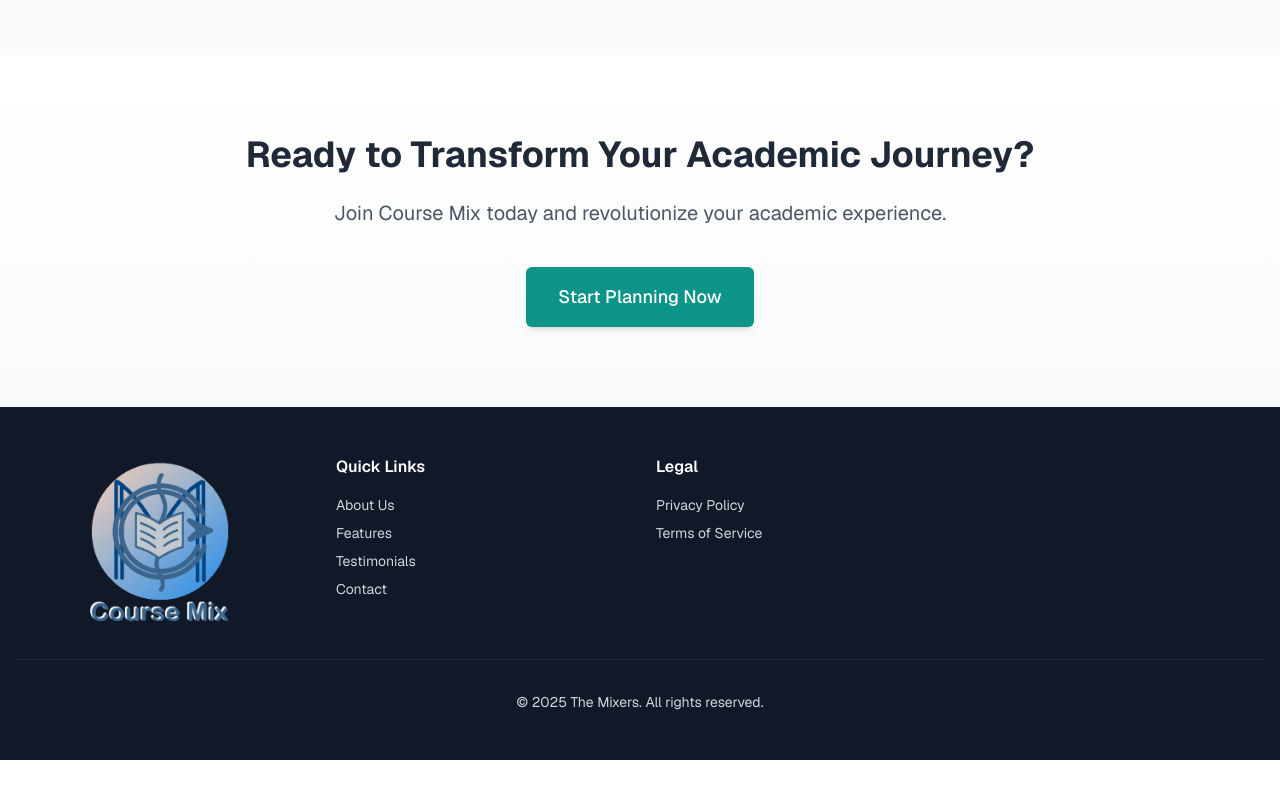
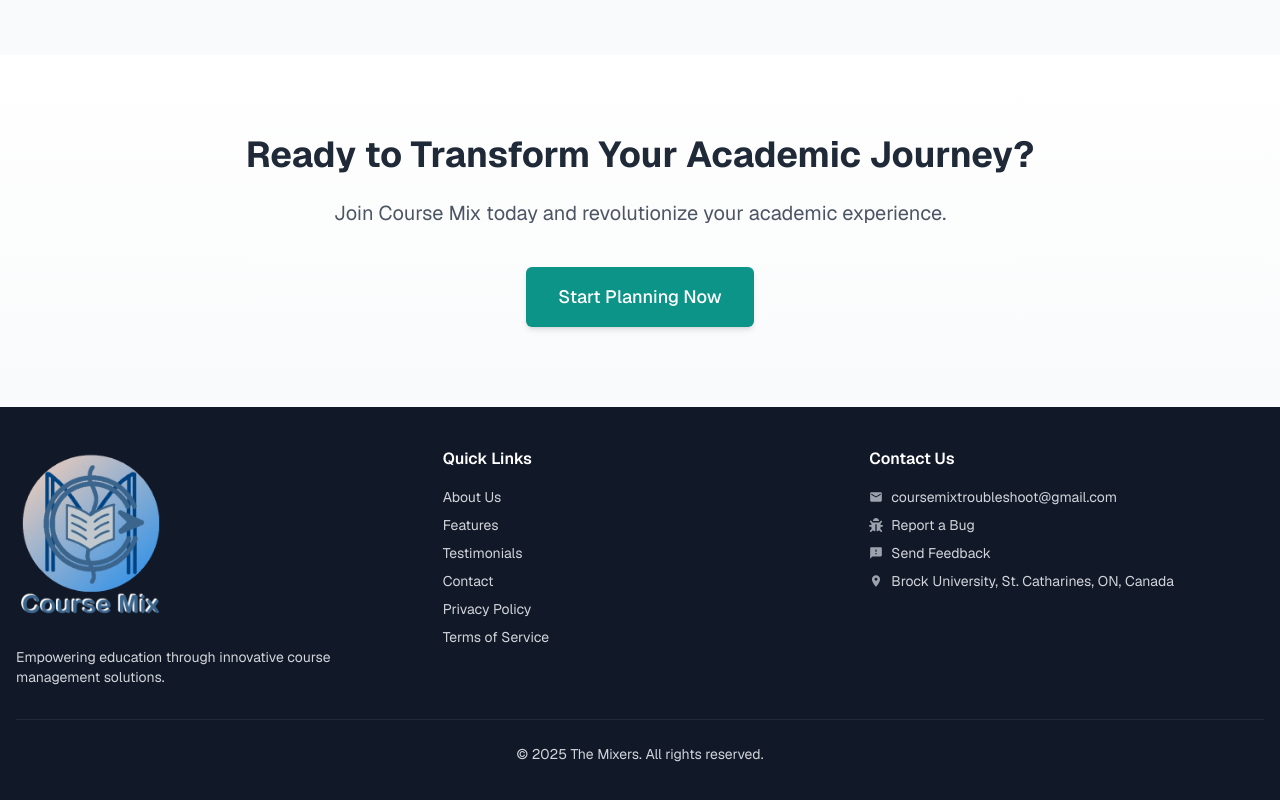
Before and after one commit to ashuchauhan2/COSC4P02, a Next.js app in the folder coursemix/: page / in a window 1280 px wide. Shown: the part 1636-2436 px from the top of the page. Before the commit the page ends 2396 px from the top, so only its background shows below. Built offline with nearby package versions, Linux system fonts and the light colour scheme; no server answers.

Commit message:
fixed footer to make it look more balanced

```diff
--- a/coursemix/components/Footer.tsx
+++ b/coursemix/components/Footer.tsx
@@ -1,39 +1,96 @@
 import React from 'react';
 import Link from 'next/link';
 import Image from 'next/image';
+import { MdEmail, MdLocationOn, MdFeedback } from 'react-icons/md';
+import { FaBug } from 'react-icons/fa';
 
 const Footer = () => {
   return (
     <footer className="bg-gray-900 text-gray-300">
-      <div className="container mx-auto px-4 py-12">
-        <div className="grid text-center grid-cols-1 md:text-left md:grid-cols-3 lg:grid-cols-4 gap-8">
-          <div>
+      <div className="container mx-auto px-4 py-10">
+        {/* Main Footer Content */}
+        <div className="grid grid-cols-1 md:grid-cols-3 gap-8">
+          {/* Logo and Company Description */}
+          <div className="flex flex-col items-center md:items-start">
             <Image
               src="/CourseMixLogo.png"
               alt="Course Mix Logo"
               width={150}
               height={50}
-              className="mx-auto"
+              className="mb-4"
             />
+            <p className="text-sm mt-3 text-center md:text-left">
+              Empowering education through innovative course management solutions.
+            </p>
           </div>
+
+          {/* Quick Links */}
           <div>
-            <h3 className="text-white font-semibold mb-4">Quick Links</h3>
+            <h3 className="text-white font-semibold mb-4 text-center md:text-left">Quick Links</h3>
             <ul className="space-y-2 text-sm">
-              <li><Link href="/about-us" className="hover:text-white">About Us</Link></li>
-              <li><Link href="/features" className="hover:text-white">Features</Link></li>
-              <li><Link href="/testimonials" className="hover:text-white">Testimonials</Link></li>
-              <li><Link href="/contact" className="hover:text-white">Contact</Link></li>
+              <li>
+                <Link href="/about-us" className="hover:text-white transition-colors duration-300 flex items-center justify-center md:justify-start">
+                  <span className="hover:translate-x-1 transition-transform duration-300">About Us</span>
+                </Link>
+              </li>
+              <li>
+                <Link href="/features" className="hover:text-white transition-colors duration-300 flex items-center justify-center md:justify-start">
+                  <span className="hover:translate-x-1 transition-transform duration-300">Features</span>
+                </Link>
+              </li>
+              <li>
+                <Link href="/testimonials" className="hover:text-white transition-colors duration-300 flex items-center justify-center md:justify-start">
+                  <span className="hover:translate-x-1 transition-transform duration-300">Testimonials</span>
+                </Link>
+              </li>
+              <li>
+                <Link href="/contact" className="hover:text-white transition-colors duration-300 flex items-center justify-center md:justify-start">
+                  <span className="hover:translate-x-1 transition-transform duration-300">Contact</span>
+                </Link>
+              </li>
+              <li>
+                <Link href="/privacy-policy" className="hover:text-white transition-colors duration-300 flex items-center justify-center md:justify-start">
+                  <span className="hover:translate-x-1 transition-transform duration-300">Privacy Policy</span>
+                </Link>
+              </li>
+              <li>
+                <Link href="/tos" className="hover:text-white transition-colors duration-300 flex items-center justify-center md:justify-start">
+                  <span className="hover:translate-x-1 transition-transform duration-300">Terms of Service</span>
+                </Link>
+              </li>
             </ul>
           </div>
+
+          {/* Contact Information */}
           <div>
-            <h3 className="text-white font-semibold mb-4">Legal</h3>
+            <h3 className="text-white font-semibold mb-4 text-center md:text-left">Contact Us</h3>
             <ul className="space-y-2 text-sm">
-              <li><Link href="/privacy-policy" className="hover:text-white">Privacy Policy</Link></li>
-              <li><Link href="/tos" className="hover:text-white">Terms of Service</Link></li>
+              <li className="flex items-center justify-center md:justify-start gap-2">
+                <MdEmail className="text-gray-400" />
+                <a href="mailto:coursemixtroubleshoot@gmail.com" className="hover:text-white transition-colors duration-300">coursemixtroubleshoot@gmail.com</a>
+              </li>
+              <li className="flex items-center justify-center md:justify-start gap-2">
+                <FaBug className="text-gray-400" />
+                <Link href="/contact" className="hover:text-white transition-colors duration-300">
+                  <span className="hover:translate-x-1 transition-transform duration-300">Report a Bug</span>
+                </Link>
+              </li>
+              <li className="flex items-center justify-center md:justify-start gap-2">
+                <MdFeedback className="text-gray-400" />
+                <Link href="/contact" className="hover:text-white transition-colors duration-300">
+                  <span className="hover:translate-x-1 transition-transform duration-300">Send Feedback</span>
+                </Link>
+              </li>
+              <li className="flex items-center justify-center md:justify-start gap-2">
+                <MdLocationOn className="text-gray-400" />
+                <span>Brock University, St. Catharines, ON, Canada</span>
+              </li>
             </ul>
           </div>
         </div>
-        <div className="border-t border-gray-800 mt-8 pt-8 text-sm text-center">
+
+        {/* Copyright Bar */}
+        <div className="border-t border-gray-800 mt-8 pt-6 text-sm text-center">
           <p>&copy; {new Date().getFullYear()} The Mixers. All rights reserved.</p>
         </div>
       </div>
--- a/coursemix/package.json
+++ b/coursemix/package.json
@@ -26,6 +26,7 @@
     "prettier": "^3.3.3",
     "react": "19.0.0",
     "react-dom": "19.0.0",
+    "react-icons": "^5.5.0",
     "resend": "^4.1.2"
   },
   "devDependencies": {
```
Also changed, not shown: 1 other file (tests, documents, lock files or other folders).
